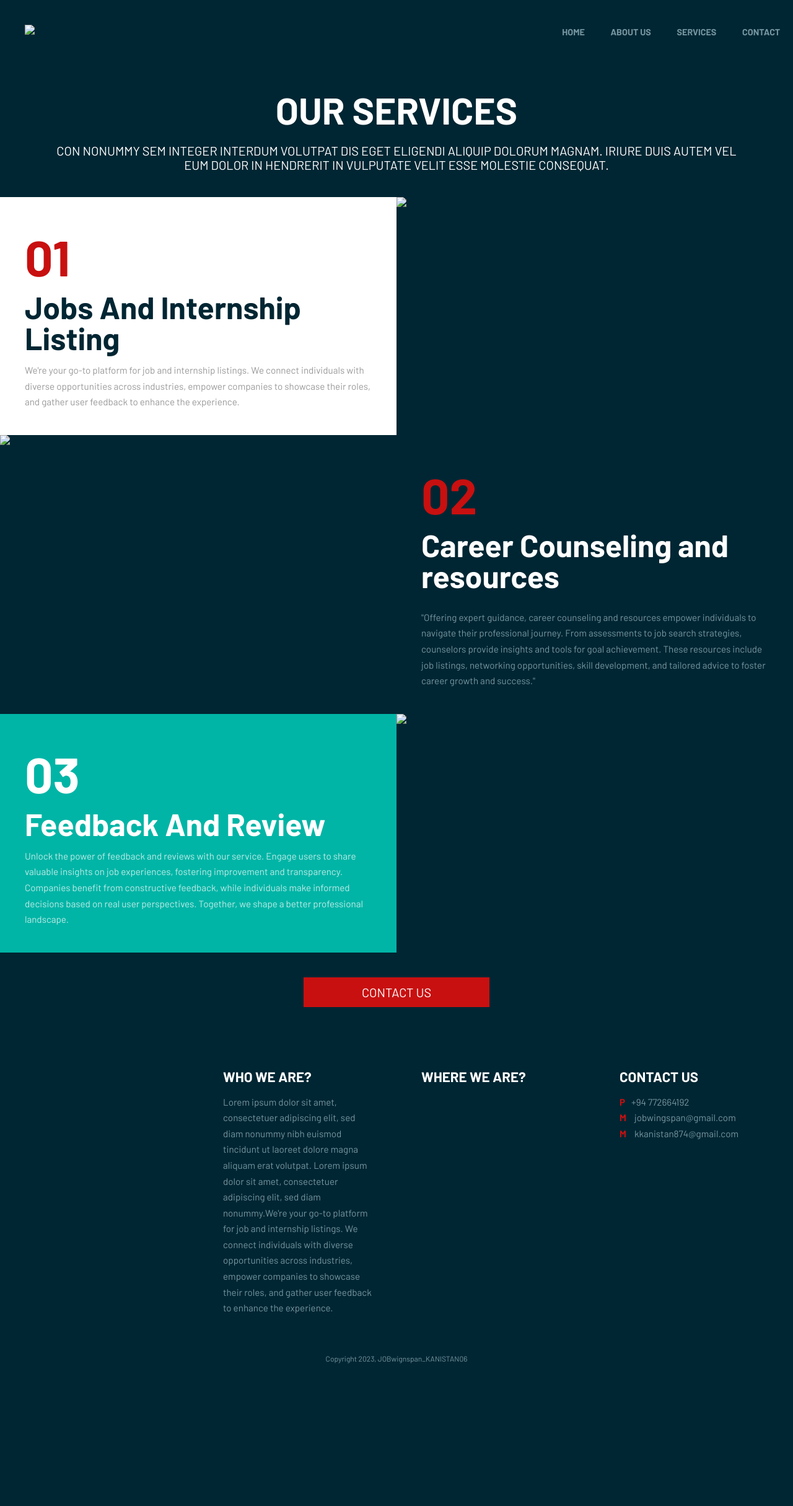
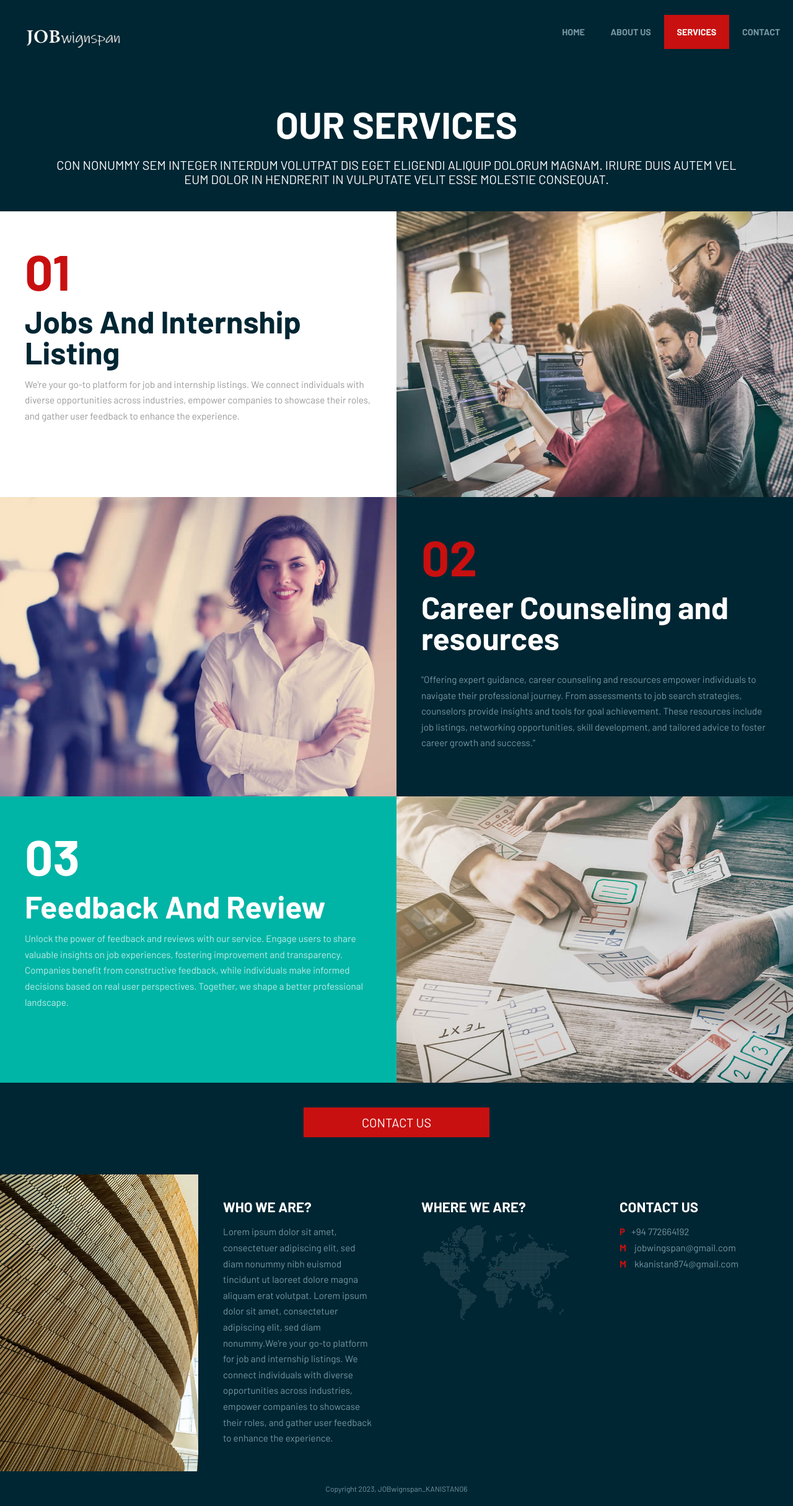
Before and after one commit to KKanistan06/JOBwignspan, a plain HTML site: page services.html in a window 1280 px wide. Shown: the whole page at 62% size. Before the commit the page ends 2221 px from the top, so only its background shows below. Drawn offline with nearby package versions, Linux system fonts and the light colour scheme; files that its build step writes are made by us from their sources.

Commit message:
Update services.html

```diff
--- a/services.html
+++ b/services.html
@@ -4,16 +4,16 @@
       <meta charset="UTF-8">
       <meta name="viewport" content="width=device-width, initial-scale=1.0" />
       <title>Free responsive business website template</title>
-      <link rel="stylesheet" href="css/components.css">
-      <link rel="stylesheet" href="css/icons.css">
-      <link rel="stylesheet" href="css/responsee.css">
-      <link rel="stylesheet" href="owl-carousel/owl.carousel.css">
-      <link rel="stylesheet" href="owl-carousel/owl.theme.css">
+      <link rel="stylesheet" href="components.css">
+      <link rel="stylesheet" href="icons.css">
+      <link rel="stylesheet" href="responsee.css">
+      <link rel="stylesheet" href="owl.carousel.css">
+      <link rel="stylesheet" href="owl.theme.css">
       <!-- CUSTOM STYLE -->
-      <link rel="stylesheet" href="css/template-style.css">
+      <link rel="stylesheet" href="template-style.css">
       <link href="https://fonts.googleapis.com/css?family=Barlow:100,300,400,700,800&amp;subset=latin-ext" rel="stylesheet">
-      <script type="text/javascript" src="js/jquery-1.8.3.min.js"></script>
-      <script type="text/javascript" src="js/jquery-ui.min.js"></script>
+      <script type="text/javascript" src="jquery-1.8.3.min.js"></script>
+      <script type="text/javascript" src="jquery-ui.min.js"></script>
    </head>
 
    <!--
@@ -35,7 +35,7 @@
         <nav class="s-12 grid background-none background-primary-hightlight">
            <!-- logo -->
            <a href="index.html" class="m-12 l-3 padding-2x logo">
-              <img src="img/11.png">
+              <img src="11.png">
            </a>
            <div class="top-nav s-12 l-9">
               <ul class="top-ul right chevron">
@@ -72,13 +72,13 @@
           </div>
 
           <!-- Image-->
-          <img class="m-12 l-6" src="img/img-06.jpg">
+          <img class="m-12 l-6" src="img-06.jpg">
         </section>
 
         <!-- SECTION 2 -->
         <section class="grid">
           <!-- Image-->
-          <img class="m-12 l-6" src="img/img-01.jpg">
+          <img class="m-12 l-6" src="img-01.jpg">
 
           <div class="m-12 l-6 padding-2x background-dark">
             <p class="text-strong text-size-80 text-red">02</p>
@@ -100,7 +100,7 @@
 
 
           <!-- Image-->
-          <img class="m-12 l-6" src="img/img-05.jpg">
+          <img class="m-12 l-6" src="img-05.jpg">
         </section>
 
         <!-- SECTION 6 -->
@@ -116,7 +116,7 @@
       <footer class="grid">
         <!-- Footer - top -->
         <!-- Image-->
-        <div class="s-12 l-3 m-row-3 margin-bottom background-image" style="background-image:url(img/img-04.jpg)"></div>
+        <div class="s-12 l-3 m-row-3 margin-bottom background-image" style="background-image:url(img-04.jpg)"></div>
 
         <div class="s-12 m-9 l-3 padding-2x margin-bottom background-dark">
            <h2 class="text-strong text-uppercase">Who We Are?</h2>
@@ -125,7 +125,7 @@
 
         <div class="s-12 m-9 l-3 padding-2x margin-bottom background-dark">
            <h2 class="text-strong text-uppercase">Where We Are?</h2>
-           <img class="full-img" src="img/map.svg" alt=""/>
+           <img class="full-img" src="map.svg" alt=""/>
         </div>
 
         <div class="s-12 m-9 l-3 padding-2x margin-bottom background-dark">
@@ -140,9 +140,9 @@
          <p class="text-size-12">Copyright 2023, JOBwignspan_KANISTAN06</p>
        </div>
       </footer>
-      <script type="text/javascript" src="js/responsee.js"></script>
-      <script type="text/javascript" src="owl-carousel/owl.carousel.js"></script>
-      <script type="text/javascript" src="js/template-scripts.js"></script>
+      <script type="text/javascript" src="responsee.js"></script>
+      <script type="text/javascript" src="owl.carousel.js"></script>
+      <script type="text/javascript" src="template-scripts.js"></script>
 
    </body>
 </html>
```
